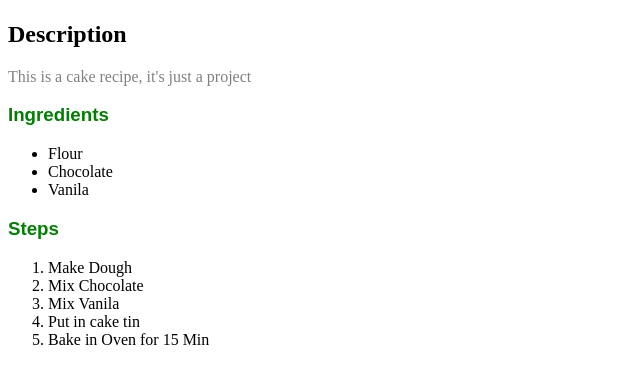
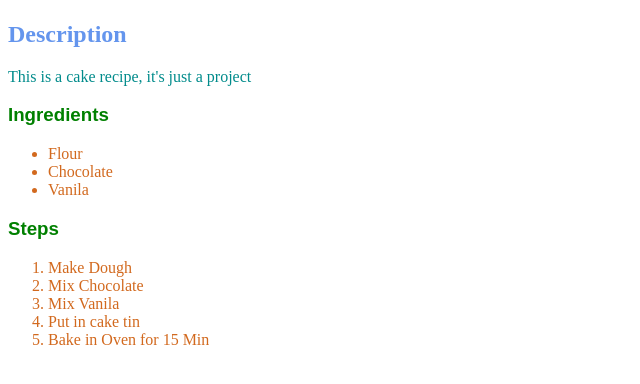
Before and after one commit to nishantkdagar/odin-recipes, a plain HTML site: page recipes/cake.html in a window 1280 px wide. Shown: the part 308-692 px from the top of the page, without its empty margins (0-640 px from the left). Drawn offline with Linux system fonts and the light colour scheme.

Commit message:
Design Changes

```diff
--- a/style.css
+++ b/style.css
@@ -9,5 +9,13 @@ img{
 }
 
 p1{
-    color: gray;
+    color: darkcyan;
 }
+
+li{
+    color:chocolate;
+}
+
+h2{
+    color: cornflowerblue;
+}
```
